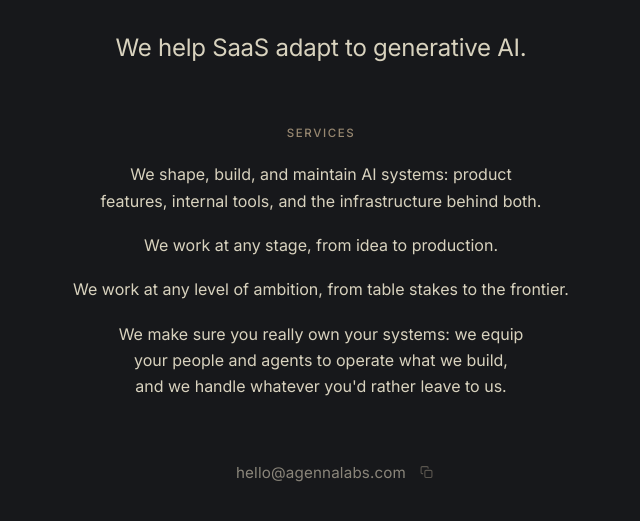
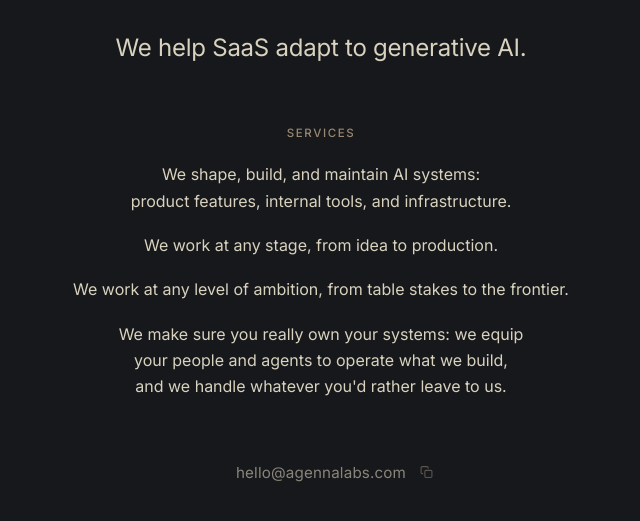
Before and after one commit to Agenna-Labs/agenna-labs.github.io, a plain HTML site: page about.html in a window 1280 px wide. Shown: the part 217-738 px from the top of the page, without its empty margins (319-959 px from the left). Drawn offline with Linux system fonts and the light colour scheme.

Commit message:
Update about.html

```diff
--- a/about.html
+++ b/about.html
@@ -158,7 +158,7 @@
 
     <section class="services">
       <h2>Services</h2>
-      <p>We shape, build, and maintain AI systems: product features, internal tools, and the infrastructure behind both.</p>
+      <p>We shape, build, and maintain AI systems: product features, internal tools, and infrastructure.</p>
       <p>We work at any stage, from idea to production.</p>
       <p>We work at any level of ambition, from table stakes to the frontier.</p>
       <p>We make sure you really own your systems: we equip your people and agents to operate what we build, and we handle whatever you'd rather leave to us.</p>
```
